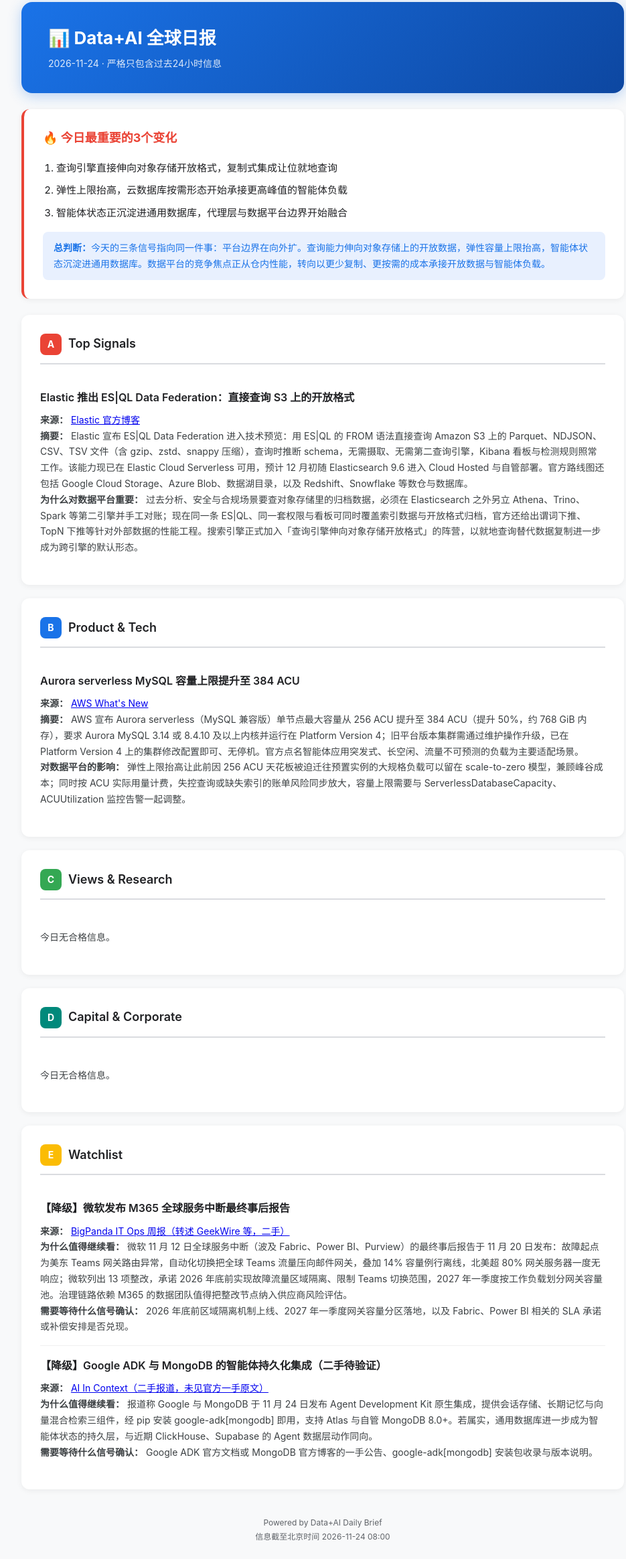
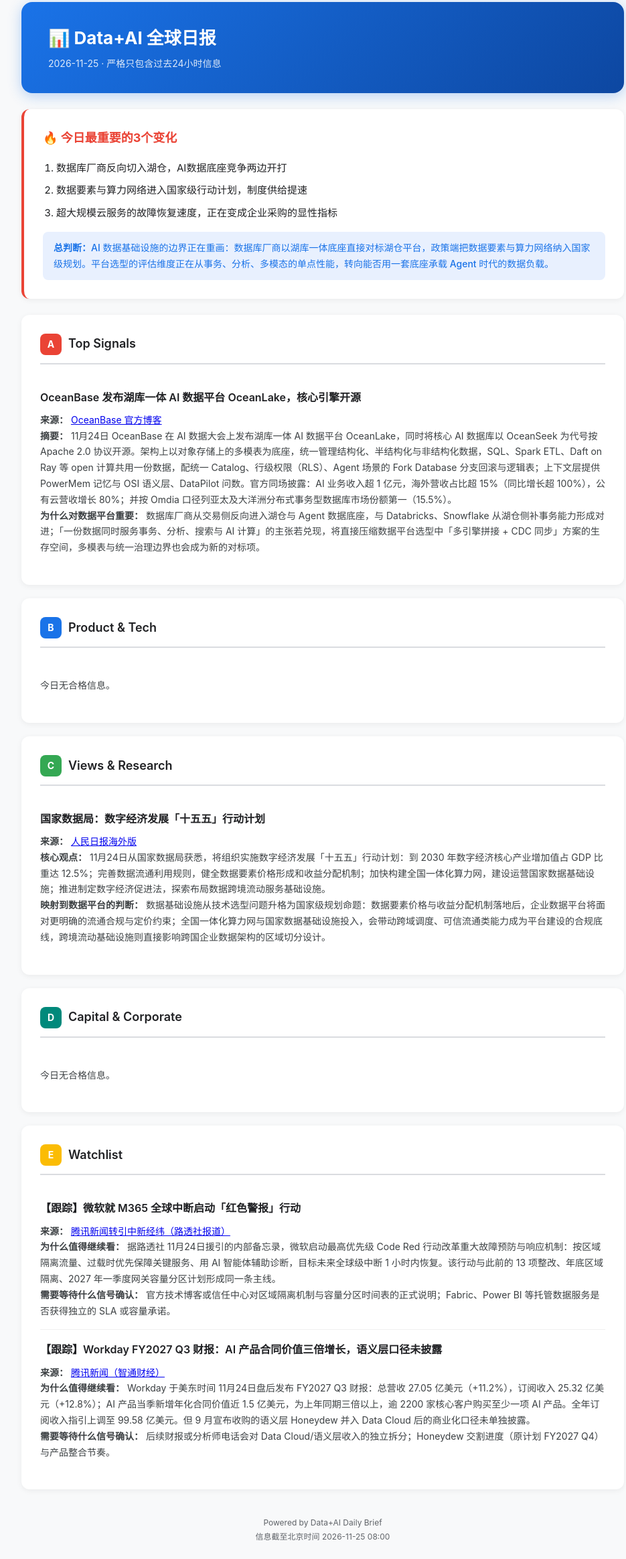
Before and after one commit to haiyangchenbj/data-ai-daily, a plain HTML site: page index.html in a window 1280 px wide. Shown: the part 17-2344 px from the top of the page at 67% size, without its empty margins (158-1093 px from the left). Drawn offline with Linux system fonts and the light colour scheme.

Commit message:
Deploy: Data+AI daily report 2026-11-25

```diff
--- a/index.html
+++ b/index.html
@@ -3,7 +3,7 @@
 <head>
 <meta charset="UTF-8">
 <meta name="viewport" content="width=device-width, initial-scale=1.0">
-<title>Data+AI 全球日报 | 2026-11-24</title>
+<title>Data+AI 全球日报 | 2026-11-25</title>
 <style>
   :root {
     --primary: #1a73e8;
@@ -162,7 +162,7 @@
 
   <div class="header">
     <h1>📊 Data+AI 全球日报</h1>
-    <div class="date">2026-11-24 · 严格只包含过去24小时信息</div>
+    <div class="date">2026-11-25 · 严格只包含过去24小时信息</div>
   </div>
 
   <!-- 根据实际日报内容填充以下模板 -->
@@ -170,12 +170,12 @@
   <div class="summary-box">
     <h2>🔥 今日最重要的3个变化</h2>
     <ol>
-      <li>查询引擎直接伸向对象存储开放格式，复制式集成让位就地查询</li>
-      <li>弹性上限抬高，云数据库按需形态开始承接更高峰值的智能体负载</li>
-      <li>智能体状态正沉淀进通用数据库，代理层与数据平台边界开始融合</li>
+      <li>数据库厂商反向切入湖仓，AI数据底座竞争两边开打</li>
+      <li>数据要素与算力网络进入国家级行动计划，制度供给提速</li>
+      <li>超大规模云服务的故障恢复速度，正在变成企业采购的显性指标</li>
     </ol>
     <div class="verdict">
-      <strong>总判断：</strong>今天的三条信号指向同一件事：平台边界在向外扩。查询能力伸向对象存储上的开放数据，弹性容量上限抬高，智能体状态沉淀进通用数据库。数据平台的竞争焦点正从仓内性能，转向以更少复制、更按需的成本承接开放数据与智能体负载。
+      <strong>总判断：</strong>AI 数据基础设施的边界正在重画：数据库厂商以湖库一体底座直接对标湖仓平台，政策端把数据要素与算力网络纳入国家级规划。平台选型的评估维度正在从事务、分析、多模态的单点性能，转向能否用一套底座承载 Agent 时代的数据负载。
     </div>
   </div>
 
@@ -186,9 +186,9 @@
       <h2>Top Signals</h2>
     </div>
     <div class="item">
-    <h3>Elastic 推出 ES|QL Data Federation：直接查询 S3 上的开放格式</h3>
+    <h3>OceanBase 发布湖库一体 AI 数据平台 OceanLake，核心引擎开源</h3>
 
-    <div class="body"><b>来源：</b> <a href="https://www.elastic.co/search-labs/blog/esql-data-federation-query-s3-elasticsearch">Elastic 官方博客</a><br><b>摘要：</b> Elastic 宣布 ES|QL Data Federation 进入技术预览：用 ES|QL 的 FROM 语法直接查询 Amazon S3 上的 Parquet、NDJSON、CSV、TSV 文件（含 gzip、zstd、snappy 压缩），查询时推断 schema，无需摄取、无需第二查询引擎，Kibana 看板与检测规则照常工作。该能力现已在 Elastic Cloud Serverless 可用，预计 12 月初随 Elasticsearch 9.6 进入 Cloud Hosted 与自管部署。官方路线图还包括 Google Cloud Storage、Azure Blob、数据湖目录，以及 Redshift、Snowflake 等数仓与数据库。<br><b>为什么对数据平台重要：</b> 过去分析、安全与合规场景要查对象存储里的归档数据，必须在 Elasticsearch 之外另立 Athena、Trino、Spark 等第二引擎并手工对账；现在同一条 ES|QL、同一套权限与看板可同时覆盖索引数据与开放格式归档，官方还给出谓词下推、TopN 下推等针对外部数据的性能工程。搜索引擎正式加入「查询引擎伸向对象存储开放格式」的阵营，以就地查询替代数据复制进一步成为跨引擎的默认形态。</div>
+    <div class="body"><b>来源：</b> <a href="https://www.oceanbase.com/blog/oceanbase-ai-lakebase-architecture">OceanBase 官方博客</a><br><b>摘要：</b> 11月24日 OceanBase 在 AI 数据大会上发布湖库一体 AI 数据平台 OceanLake，同时将核心 AI 数据库以 OceanSeek 为代号按 Apache 2.0 协议开源。架构上以对象存储上的多模表为底座，统一管理结构化、半结构化与非结构化数据，SQL、Spark ETL、Daft on Ray 等 open 计算共用一份数据，配统一 Catalog、行级权限（RLS）、Agent 场景的 Fork Database 分支回滚与逻辑表；上下文层提供 PowerMem 记忆与 OSI 语义层、DataPilot 问数。官方同场披露：AI 业务收入超 1 亿元，海外营收占比超 15%（同比增长超 100%），公有云营收增长 80%；并按 Omdia 口径列亚太及大洋洲分布式事务型数据库市场份额第一（15.5%）。<br><b>为什么对数据平台重要：</b> 数据库厂商从交易侧反向进入湖仓与 Agent 数据底座，与 Databricks、Snowflake 从湖仓侧补事务能力形成对进；「一份数据同时服务事务、分析、搜索与 AI 计算」的主张若兑现，将直接压缩数据平台选型中「多引擎拼接 + CDC 同步」方案的生存空间，多模表与统一治理边界也会成为新的对标项。</div>
 </div>
   </div>
 
@@ -199,9 +199,9 @@
       <h2>Product & Tech</h2>
     </div>
     <div class="item">
-    <h3>Aurora serverless MySQL 容量上限提升至 384 ACU</h3>
+    <h3></h3>
 
-    <div class="body"><b>来源：</b> <a href="https://aws.amazon.com/about-aws/whats-new/2026/11/aurora-serverless-mysql-supports-384-acu/">AWS What's New</a><br><b>摘要：</b> AWS 宣布 Aurora serverless（MySQL 兼容版）单节点最大容量从 256 ACU 提升至 384 ACU（提升 50%，约 768 GiB 内存），要求 Aurora MySQL 3.14 或 8.4.10 及以上内核并运行在 Platform Version 4；旧平台版本集群需通过维护操作升级，已在 Platform Version 4 上的集群修改配置即可、无停机。官方点名智能体应用突发式、长空闲、流量不可预测的负载为主要适配场景。<br><b>对数据平台的影响：</b> 弹性上限抬高让此前因 256 ACU 天花板被迫迁往预置实例的大规格负载可以留在 scale-to-zero 模型，兼顾峰谷成本；同时按 ACU 实际用量计费，失控查询或缺失索引的账单风险同步放大，容量上限需要与 ServerlessDatabaseCapacity、ACUUtilization 监控告警一起调整。</div>
+    <div class="body">今日无合格信息。</div>
 </div>
   </div>
 
@@ -212,9 +212,9 @@
       <h2>Views & Research</h2>
     </div>
     <div class="item">
-    <h3></h3>
+    <h3>国家数据局：数字经济发展「十五五」行动计划</h3>
 
-    <div class="body">今日无合格信息。</div>
+    <div class="body"><b>来源：</b> <a href="https://paper.people.com.cn/rmrbhwb/pc/content/202611/25/content_30193039.html">人民日报海外版</a><br><b>核心观点：</b> 11月24日从国家数据局获悉，将组织实施数字经济发展「十五五」行动计划：到 2030 年数字经济核心产业增加值占 GDP 比重达 12.5%；完善数据流通利用规则，健全数据要素价格形成和收益分配机制；加快构建全国一体化算力网，建设运营国家数据基础设施；推进制定数字经济促进法，探索布局数据跨境流动服务基础设施。<br><b>映射到数据平台的判断：</b> 数据基础设施从技术选型问题升格为国家级规划命题：数据要素价格与收益分配机制落地后，企业数据平台将面对更明确的流通合规与定价约束；全国一体化算力网与国家数据基础设施投入，会带动跨域调度、可信流通类能力成为平台建设的合规底线，跨境流动基础设施则直接影响跨国企业数据架构的区域切分设计。</div>
 </div>
   </div>
 
@@ -243,20 +243,20 @@
       <h2>Watchlist</h2>
     </div>
     <div class="item">
-    <h3>【降级】微软发布 M365 全球服务中断最终事后报告</h3>
+    <h3>【跟踪】微软就 M365 全球中断启动「红色警报」行动</h3>
 
-    <div class="body"><b>来源：</b> <a href="https://www.bigpanda.io/blog/itops-news-brief-bigpanda-1123/">BigPanda IT Ops 周报（转述 GeekWire 等，二手）</a><br><b>为什么值得继续看：</b> 微软 11 月 12 日全球服务中断（波及 Fabric、Power BI、Purview）的最终事后报告于 11 月 20 日发布：故障起点为美东 Teams 网关路由异常，自动化切换把全球 Teams 流量压向邮件网关，叠加 14% 容量例行离线，北美超 80% 网关服务器一度无响应；微软列出 13 项整改，承诺 2026 年底前实现故障流量区域隔离、限制 Teams 切换范围，2027 年一季度按工作负载划分网关容量池。治理链路依赖 M365 的数据团队值得把整改节点纳入供应商风险评估。<br><b>需要等待什么信号确认：</b> 2026 年底前区域隔离机制上线、2027 年一季度网关容量分区落地，以及 Fabric、Power BI 相关的 SLA 承诺或补偿安排是否兑现。</div>
+    <div class="body"><b>来源：</b> <a href="https://news.qq.com/rain/a/20261125A03X5P00">腾讯新闻转引中新经纬（路透社报道）</a><br><b>为什么值得继续看：</b> 据路透社 11月24日援引的内部备忘录，微软启动最高优先级 Code Red 行动改革重大故障预防与响应机制：按区域隔离流量、过载时优先保障关键服务、用 AI 智能体辅助诊断，目标未来全球级中断 1 小时内恢复。该行动与此前的 13 项整改、年底区域隔离、2027 年一季度网关容量分区计划形成同一条主线。<br><b>需要等待什么信号确认：</b> 官方技术博客或信任中心对区域隔离机制与容量分区时间表的正式说明；Fabric、Power BI 等托管数据服务是否获得独立的 SLA 或容量承诺。</div>
 </div>
 <div class="item">
-    <h3>【降级】Google ADK 与 MongoDB 的智能体持久化集成（二手待验证）</h3>
+    <h3>【跟踪】Workday FY2027 Q3 财报：AI 产品合同价值三倍增长，语义层口径未披露</h3>
 
-    <div class="body"><b>来源：</b> <a href="https://aiincontext.com/articles/google-and-mongodb-ship-session-memory-and-search-layer-for-ai-agents">AI In Context（二手报道，未见官方一手原文）</a><br><b>为什么值得继续看：</b> 报道称 Google 与 MongoDB 于 11 月 24 日发布 Agent Development Kit 原生集成，提供会话存储、长期记忆与向量混合检索三组件，经 pip 安装 google-adk[mongodb] 即用，支持 Atlas 与自管 MongoDB 8.0+。若属实，通用数据库进一步成为智能体状态的持久层，与近期 ClickHouse、Supabase 的 Agent 数据层动作同向。<br><b>需要等待什么信号确认：</b> Google ADK 官方文档或 MongoDB 官方博客的一手公告、google-adk[mongodb] 安装包收录与版本说明。</div>
+    <div class="body"><b>来源：</b> <a href="https://news.qq.com/rain/a/20261125A03PRA00">腾讯新闻（智通财经）</a><br><b>为什么值得继续看：</b> Workday 于美东时间 11月24日盘后发布 FY2027 Q3 财报：总营收 27.05 亿美元（+11.2%），订阅收入 25.32 亿美元（+12.8%）；AI 产品当季新增年化合同价值近 1.5 亿美元，为上年同期三倍以上，逾 2200 家核心客户购买至少一项 AI 产品。全年订阅收入指引上调至 99.58 亿美元。但 9 月宣布收购的语义层 Honeydew 并入 Data Cloud 后的商业化口径未单独披露。<br><b>需要等待什么信号确认：</b> 后续财报或分析师电话会对 Data Cloud/语义层收入的独立拆分；Honeydew 交割进度（原计划 FY2027 Q4）与产品整合节奏。</div>
 </div>
   </div>
 
   <div class="footer">
     <p>Powered by Data+AI Daily Brief</p>
-    <p>信息截至北京时间 2026-11-24 08:00</p>
+    <p>信息截至北京时间 2026-11-25 08:00</p>
   </div>
 
 </div>
```
